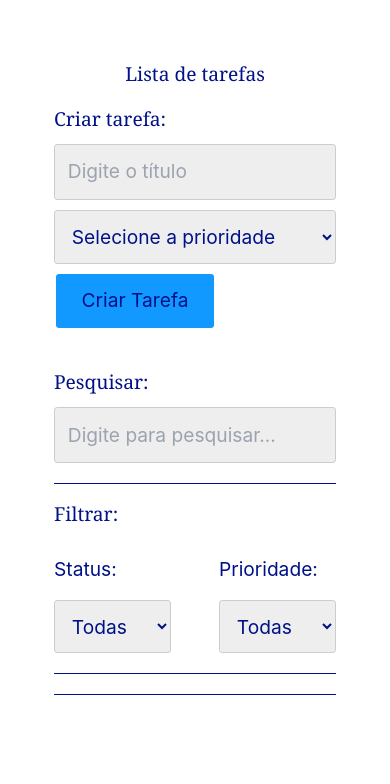
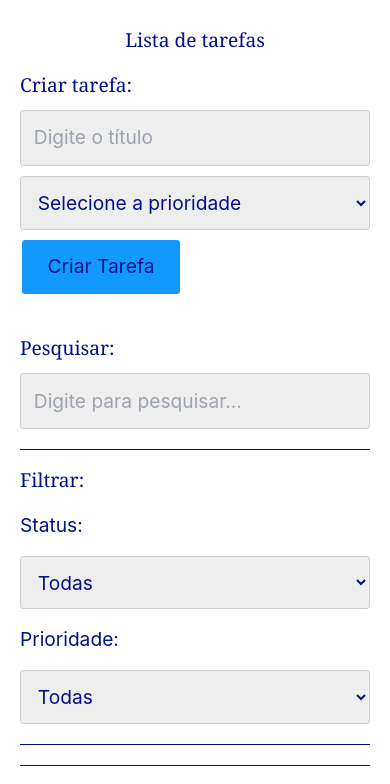
Before and after one commit to brunoo85/listaTarefas, a React (Vite) app: page / in a window 390 px wide. Shown: the top 784 px of the page. Built offline with nearby package versions, Linux system fonts and the light colour scheme.

Commit message:
feat: aplicando responsividade

```diff
--- a/src/App.jsx
+++ b/src/App.jsx
@@ -58,9 +58,10 @@ React.useEffect(() => {
   localStorage.setItem("todos", JSON.stringify(todos));
 }, [todos]);
 
-  return <section className="app w-7/12
+  return <section className="app w-11/12
   mt-0 mx-auto mb-73
-  bg-zinc-200">
+  bg-zinc-200
+  max-sm:w-full">
 
     <h1>Lista de tarefas</h1>
     <TodoForm addTodo={addTodo} />
--- a/src/components/Filter.jsx
+++ b/src/components/Filter.jsx
@@ -2,7 +2,7 @@ const Filter = ({ status, setStatus, prior, setPrior}) => {
      return (
        <div className="filter">
          <h2>Filtrar:</h2>
-         <div className="filter-options">
+         <div className="filter-options flex flex-wrap max-sm:flex-col">
              <div>
                   <p>Status:</p>
                   <select value={status} onChange={(e) => setStatus(e.target.value)}>
--- a/src/components/Todo.jsx
+++ b/src/components/Todo.jsx
@@ -37,12 +37,12 @@ const editEnter = (e, id, newText) => {
 };
 
   return (
-     <div className={`tarefa ${todo.completa? "line-through" : ""}`}>
+     <div className={`tarefa flex-wrap ${todo.completa? "line-through bg-red-600" : ""}`}>
   <div className="conteudo">
             <p>{todo.text}</p>
             <p className="prioridade"> <span className='font-medium'>Prioridade: </span>  {todo.prior}</p>
           </div>
-          <div className="botoes">
+          <div className="flex flex-wrap gap-2">
             <button className='complete' onClick={() => completeTodo(todo.id)} >Completar</button>
             <button className= {`remove ${todo.completa? "hidden" : ""}`} onClick={() => removeTodo(todo.id)}>x</button>
 
--- a/src/index.css
+++ b/src/index.css
@@ -28,9 +28,9 @@ html {
 }
 
 body {
-  margin: 1.5rem;
+  /* margin: 1.5rem; */
   /* background-color: #7be3e3; */
-  padding: 10px;
+  /* padding: 10px; */
   color: var(--color-dark);
 }
 
@@ -141,12 +141,6 @@ hr {
   margin: 2rem auto;
 }
 
-
-.botoes{
-  display: flex;
-  gap: 10px;
-}
-
 .todo-form{
   padding-bottom: 1.5rem ;
 }
@@ -175,7 +169,6 @@ hr {
 }
 
 .filter-options{
-  display: flex;
   justify-content: space-between;
   gap:3rem;
 }
```
